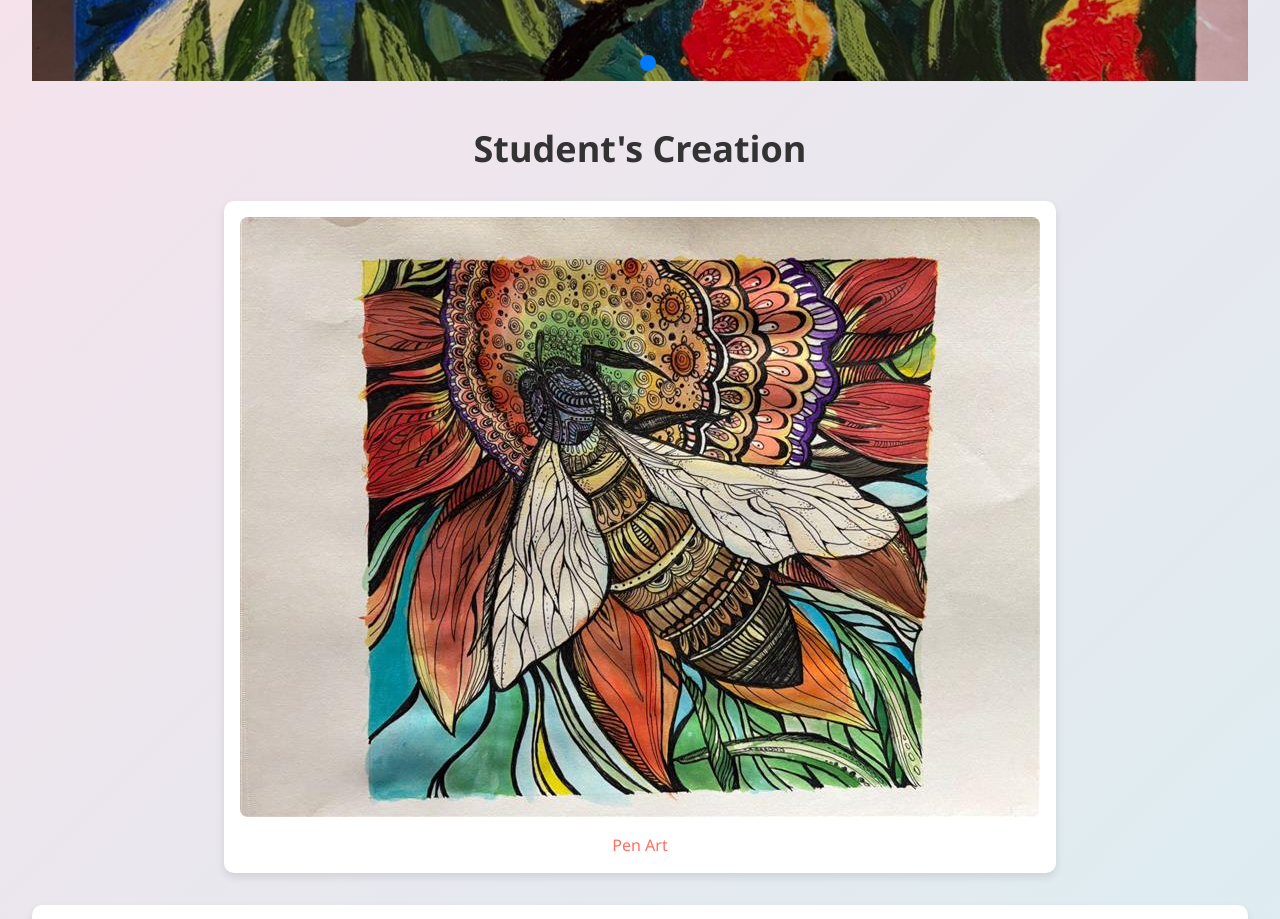
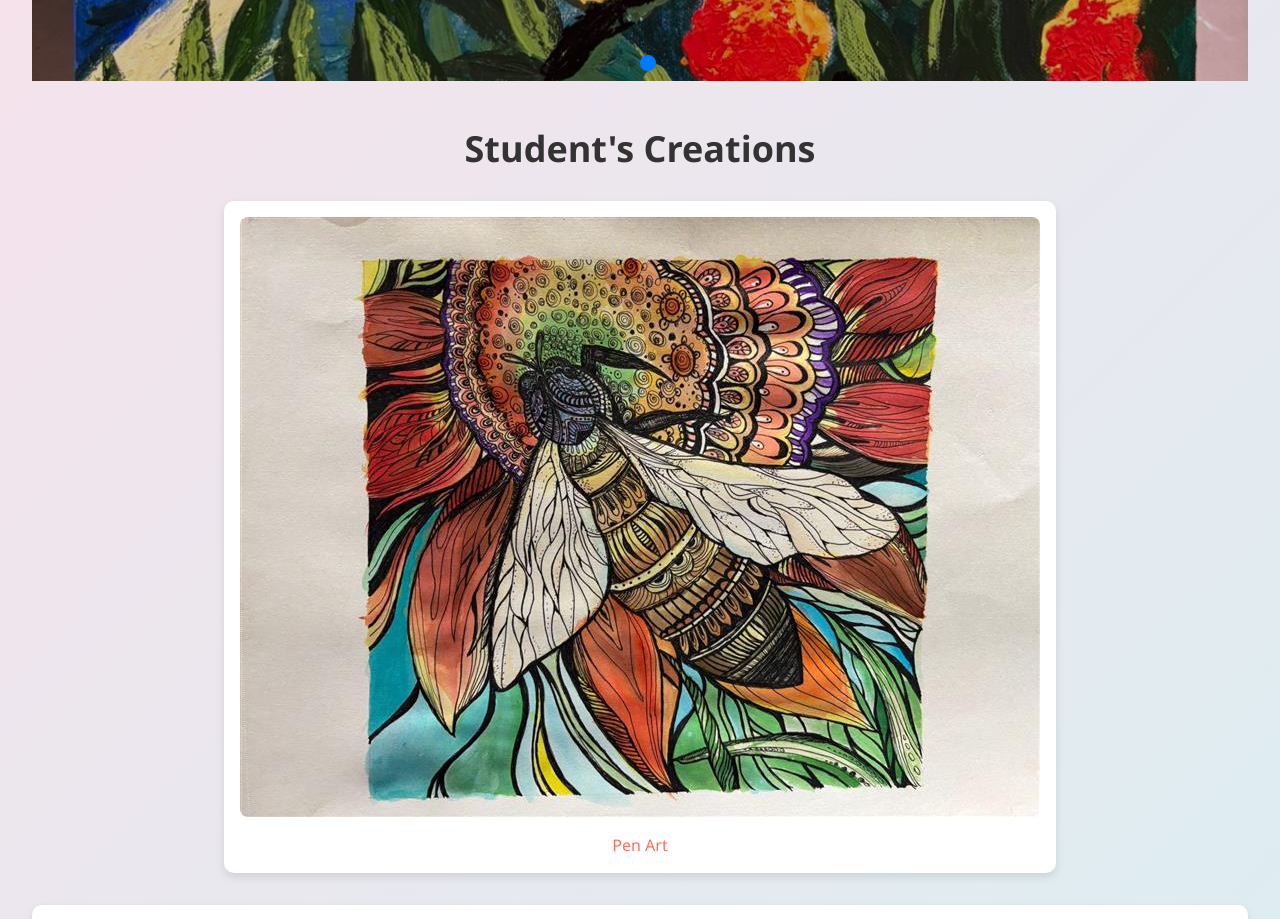
Before and after one commit to agrawalharsh4/ce-21-poc, a Next.js app in the folder ce-21-poc/: page / in a window 1280 px wide. Shown: the part 920-1839 px from the top of the page. Built offline with nearby package versions, Linux system fonts and the light colour scheme.

Commit message:
Build Issue fix

```diff
--- a/ce-21-poc/src/app/components/Gallery/Gallery.tsx
+++ b/ce-21-poc/src/app/components/Gallery/Gallery.tsx
@@ -3,7 +3,7 @@ import styles from "./Gallery.module.scss";
 const Gallery: React.FC = ({ }) => {
   return (
     <section className={styles.gallery}>
-        <h1 className="w-full text-4xl font-bold dark:text-white">Student's Creation</h1>
+        <h1 className="w-full text-4xl font-bold dark:text-white">Student&apos;s Creations</h1>
         <div className={styles.artwork}>
           <Image width={320} height={480} src="/images/1.jpg" alt="Art 1" />
           <h3>Pen Art</h3>
--- a/ce-21-poc/src/app/components/SwiperSlider/ImageSlider.tsx
+++ b/ce-21-poc/src/app/components/SwiperSlider/ImageSlider.tsx
@@ -40,7 +40,7 @@ const ImageSlider: React.FC<DemoSliderProps> = ({ data }) => {
             loop={true}
             modules={[Autoplay, Navigation, Pagination]}
           >
-            {data.map(({ id, image, tagline, title, buttons }) => (
+            {data.map(({ id, image, tagline, title }) => (
               <SwiperSlide key={id}>
                 <div
                   className="h-full w-full absolute left-0 top-0"
```
